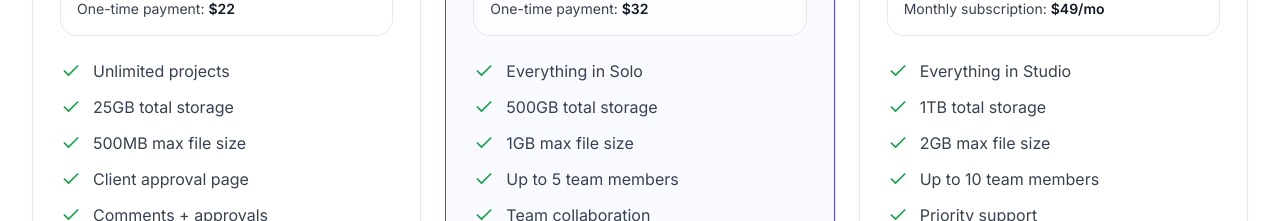
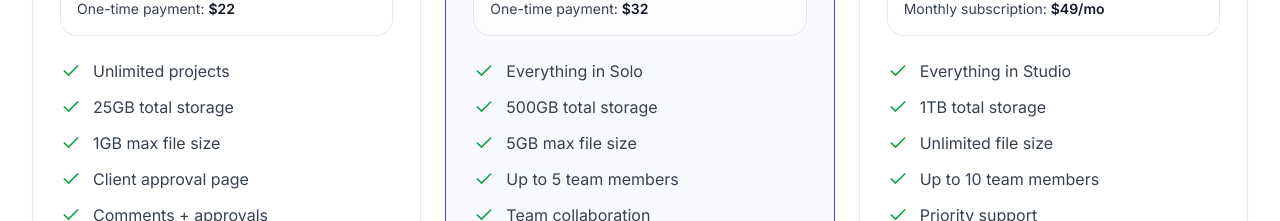
Before and after one commit to MrHussnainAhmad/Signo, a Next.js app: page / in a window 1280 px wide. Shown: the part 2580-2801 px from the top of the page. Built offline with nearby package versions, Linux system fonts and the light colour scheme; no server answers; the database is empty.

Commit message:
fixed and updated max size limit

```diff
--- a/src/app/app/billing/page.tsx
+++ b/src/app/app/billing/page.tsx
@@ -80,6 +80,8 @@ const comparisonRows: Array<{
 }> = [
   { label: 'Unlimited projects', solo: true, studio: true, business: true },
   { label: 'Unlimited deliverables', solo: true, studio: true, business: true },
+  { label: 'Storage limit', solo: 'text', studio: 'text', business: 'text', soloText: '25GB', studioText: '500GB', businessText: '1TB' },
+  { label: 'Max file size', solo: 'text', studio: 'text', business: 'text', soloText: '1GB', studioText: '5GB', businessText: 'Unlimited' },
   { label: 'Client portal', solo: true, studio: true, business: true },
   { label: 'Comments + approvals', solo: true, studio: true, business: true },
   { label: 'Email notifications', solo: true, studio: true, business: true },
--- a/src/components/home/PricingSection.tsx
+++ b/src/components/home/PricingSection.tsx
@@ -16,7 +16,7 @@ const plans = [
     features: [
       'Unlimited projects',
       '25GB total storage',
-      '500MB max file size',
+      '1GB max file size',
       'Client approval page',
       'Comments + approvals',
       'Email notifications',
@@ -34,7 +34,7 @@ const plans = [
     features: [
       'Everything in Solo',
       '500GB total storage',
-      '1GB max file size',
+      '5GB max file size',
       'Up to 5 team members',
       'Team collaboration',
       'Workspace branding',
@@ -52,7 +52,7 @@ const plans = [
     features: [
       'Everything in Studio',
       '1TB total storage',
-      '2GB max file size',
+      'Unlimited file size',
       'Up to 10 team members',
       'Priority support',
       'Dedicated account manager',
--- a/src/lib/config.ts
+++ b/src/lib/config.ts
@@ -42,17 +42,17 @@ export const config = {
   limits: {
     solo: {
       maxMembers: 1,
-      maxFileSize: 500 * 1024 * 1024, // 500MB
+      maxFileSize: 1 * 1024 * 1024 * 1024, // 1GB
       maxStorage: 25 * 1024 * 1024 * 1024, // 25GB
     },
     studio: {
       maxMembers: 5,
-      maxFileSize: 1 * 1024 * 1024 * 1024, // 1GB
+      maxFileSize: 5 * 1024 * 1024 * 1024, // 5GB
       maxStorage: 500 * 1024 * 1024 * 1024, // 500GB
     },
     business: {
       maxMembers: 10,
-      maxFileSize: 2 * 1024 * 1024 * 1024, // 2GB
+      maxFileSize: 5 * 1024 * 1024 * 1024 * 1024, // 5TB (Unlimited)
       maxStorage: 1 * 1024 * 1024 * 1024 * 1024, // 1TB
     },
   },
```
